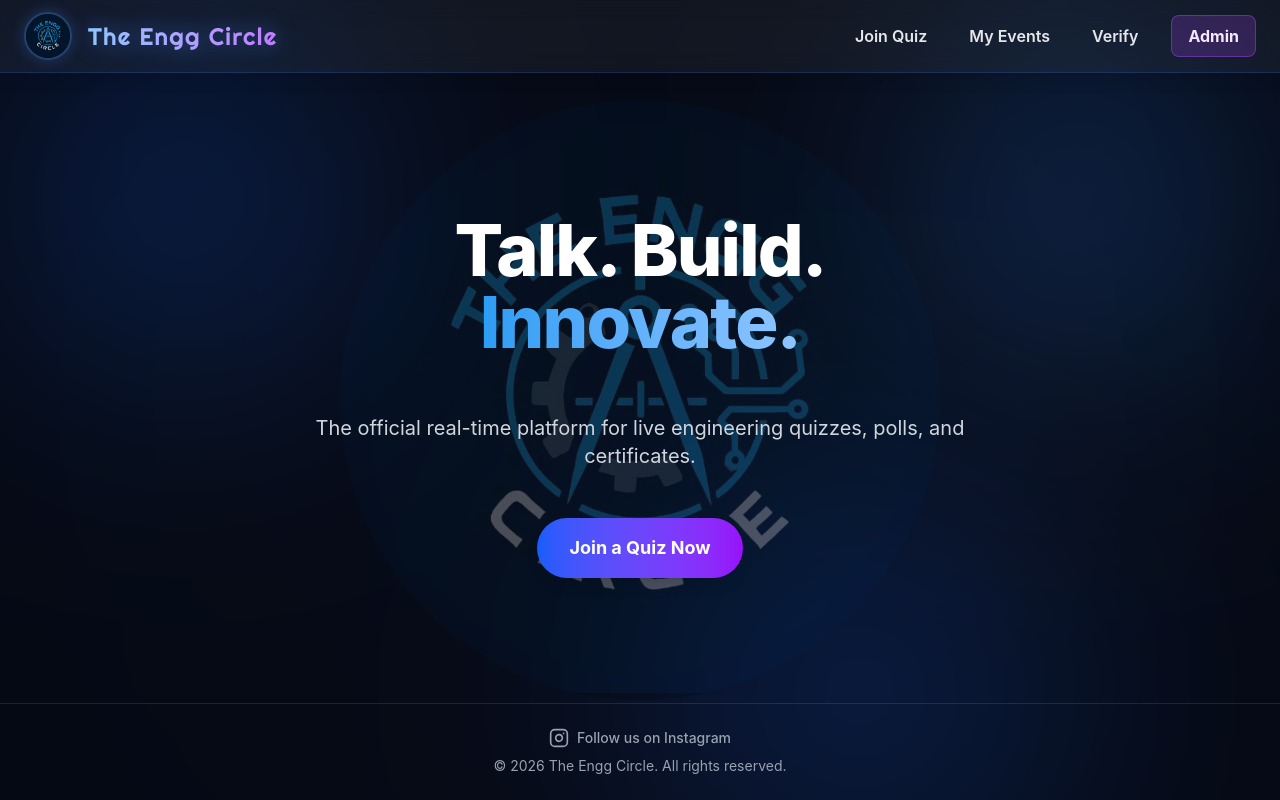
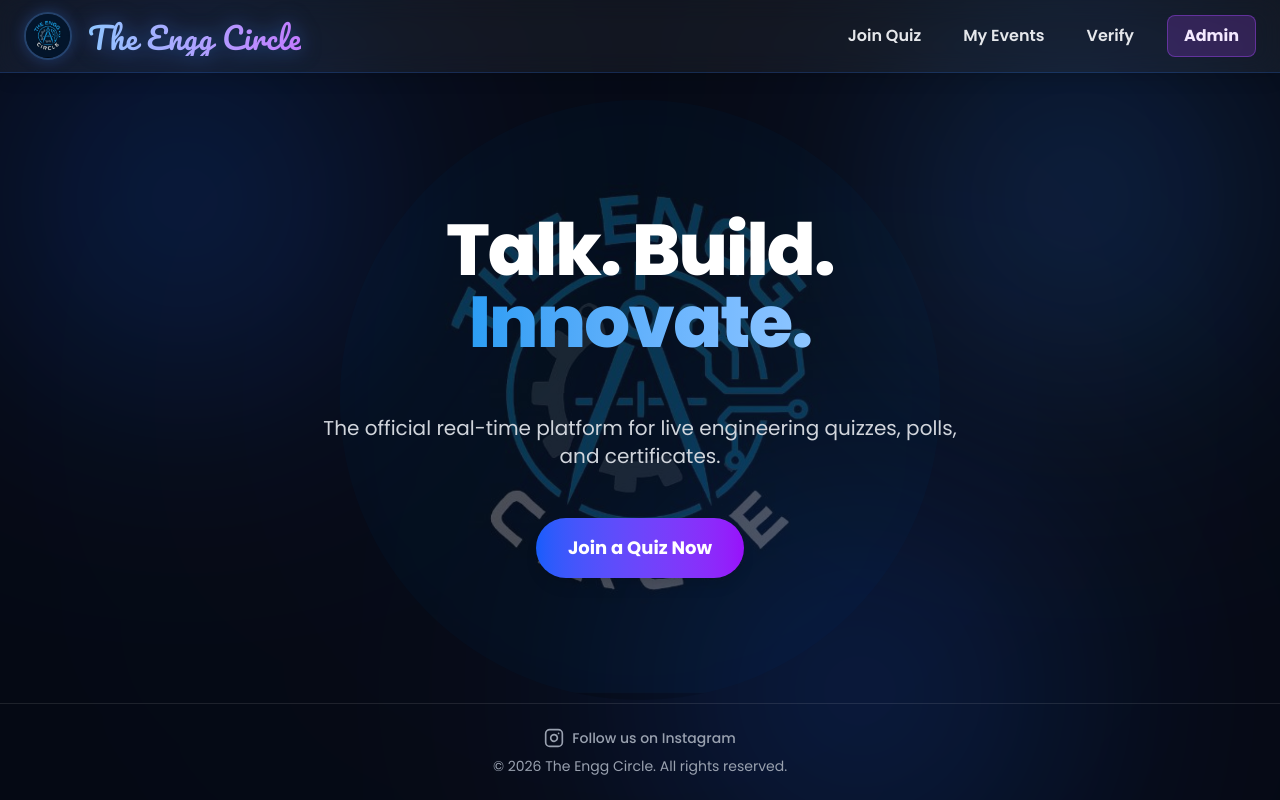
Before and after one commit to rajbabugoswami/engg-circle-app, a React app in the folder frontend/: page / in a window 1280 px wide. Built offline with nearby package versions, Linux system fonts and the light colour scheme; no server answers; the HTML template or start-up script is replaced by a standard one.

Commit message:
Update fonts to stylish Poppins for whole body and Pacifico cursive for logo text

```diff
--- a/frontend/src/pages/Home.jsx
+++ b/frontend/src/pages/Home.jsx
@@ -5,10 +5,10 @@ const Home = () => {
   const [isMenuOpen, setIsMenuOpen] = useState(false);
 
   return (
-    <div className="min-h-screen bg-[#050914] flex flex-col font-sans text-white relative overflow-hidden">
+    <div className="min-h-screen bg-[#050914] flex flex-col text-white relative overflow-hidden" style={{ fontFamily: "'Poppins', sans-serif" }}>
       <style>
         {`
-          @import url('https://fonts.googleapis.com/css2?family=Righteous&display=swap');
+          @import url('https://fonts.googleapis.com/css2?family=Poppins:wght@300;400;500;600;700;800&family=Pacifico&display=swap');
         `}
       </style>
 
@@ -26,8 +26,8 @@ const Home = () => {
           <div className="flex items-center gap-3 md:gap-4">
             <img src="/logo.jpeg" alt="The Engg Circle Logo" className="h-10 w-10 md:h-12 md:w-12 rounded-full object-cover shadow-[0_0_15px_rgba(59,130,246,0.3)] border-2 border-blue-400/30" />
             <span
-              className="text-xl md:text-2xl tracking-wider text-transparent bg-clip-text bg-gradient-to-r from-blue-300 to-purple-400 drop-shadow-[0_0_10px_rgba(59,130,246,0.5)]"
-              style={{ fontFamily: "'Righteous', cursive" }}
+              className="text-2xl md:text-3xl tracking-wide text-transparent bg-clip-text bg-gradient-to-r from-blue-300 to-purple-400 drop-shadow-[0_0_10px_rgba(59,130,246,0.5)]"
+              style={{ fontFamily: "'Pacifico', cursive", fontWeight: 400, paddingTop: '4px' }}
             >
               The Engg Circle
             </span>
```
